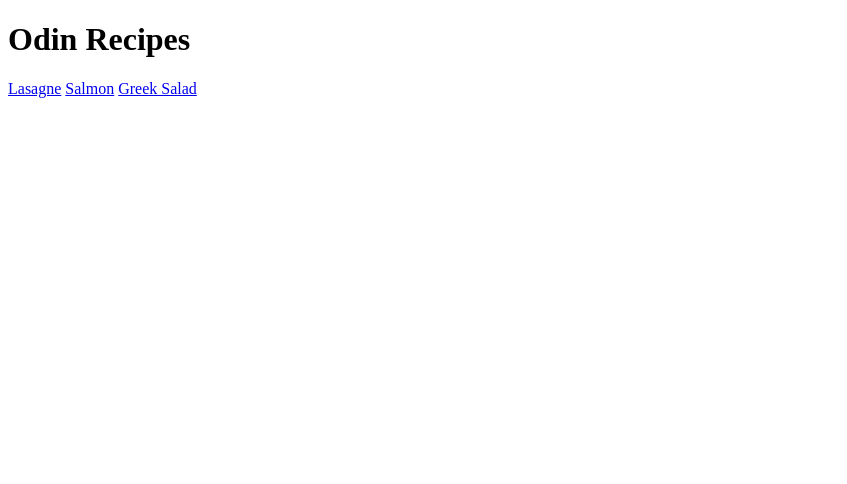
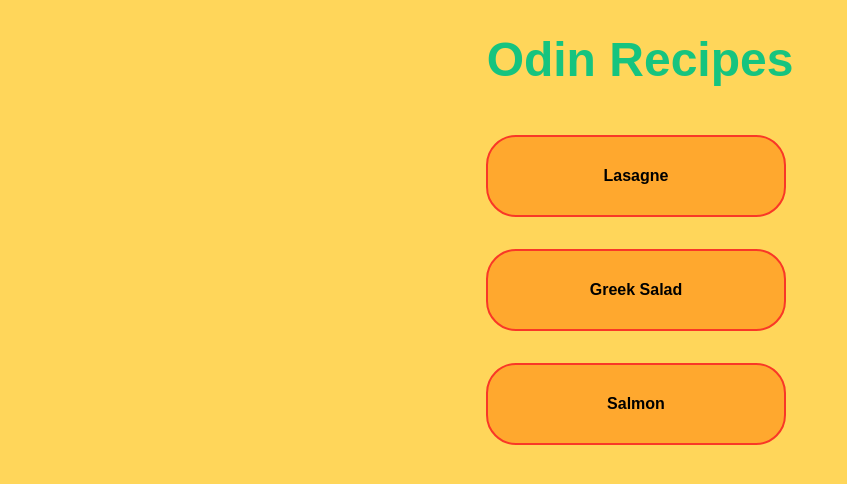
Before and after one commit to anusianne/The-Odin-Project, a plain HTML site: page odin-recipes/recipes.html in a window 1280 px wide. Shown: the whole page, without its empty margins (0-847 px from the left). Drawn offline with Linux system fonts and the light colour scheme.

Commit message:
added css file

```diff
--- /dev/null
+++ b/odin-recipes/recipes.css
@@ -0,0 +1,44 @@
+* {
+  box-sizing: border-box;
+  font-family: Arial, Helvetica, sans-serif;
+}
+body {
+  background-color: #ffd65a;
+}
+.container {
+  display: flex;
+  justify-content: center;
+}
+.mainTitle {
+  text-align: center;
+  color: #16c47f;
+  font-size: 3rem;
+}
+img {
+  display: block;
+  margin: 0 auto;
+}
+.recipesList {
+  margin-right: 3em;
+  text-align: center;
+  list-style: none;
+}
+.recipesList a {
+  text-decoration: none;
+  color: black;
+  font-weight: bold;
+}
+.recipeItem {
+  background-color: rgb(255, 157, 35, 0.8);
+  margin: 2em;
+  margin-top: 0;
+  padding: 2em;
+  width: 300px;
+  border-radius: 30px;
+  padding: 30px;
+  cursor: pointer;
+  border: 2px solid #f93827;
+}
+.recipeItem:hover {
+  background-color: rgb(255, 157, 35);
+}
--- a/odin-recipes/recipes.html
+++ b/odin-recipes/recipes.html
@@ -4,13 +4,22 @@
     <meta charset="UTF-8" />
     <meta name="viewport" content="width=device-width, initial-scale=1.0" />
     <title>Odin Recipes</title>
+    <link rel="stylesheet" href="recipes.css" />
   </head>
   <body>
-    <h1>Odin Recipes</h1>
-    <div>
-      <a href="recipes/lasagne.html">Lasagne</a>
-      <a href="recipes/salmon.html">Salmon</a>
-      <a href="recipes/greekSalad.html">Greek Salad</a>
+    <h1 class="mainTitle">Odin Recipes</h1>
+    <div class="container">
+      <ul class="recipesList">
+        <li class="recipeItem">
+          <a class="recipeTitle" href="recipes/lasagne.html">Lasagne</a>
+        </li>
+        <li class="recipeItem">
+          <a class="recipeTitle" href="recipes/greekSalad.html">Greek Salad</a>
+        </li>
+        <li class="recipeItem">
+          <a class="recipeTitle" href="recipes/salmon.html">Salmon</a>
+        </li>
+      </ul>
     </div>
   </body>
 </html>
```
Also changed, not shown: odin-recipes/recipes/greekSalad.html (+2 -1 lines), odin-recipes/recipes/lasagne.html (+4 -3 lines), odin-recipes/recipes/salmon.html (+2 -1 lines).
